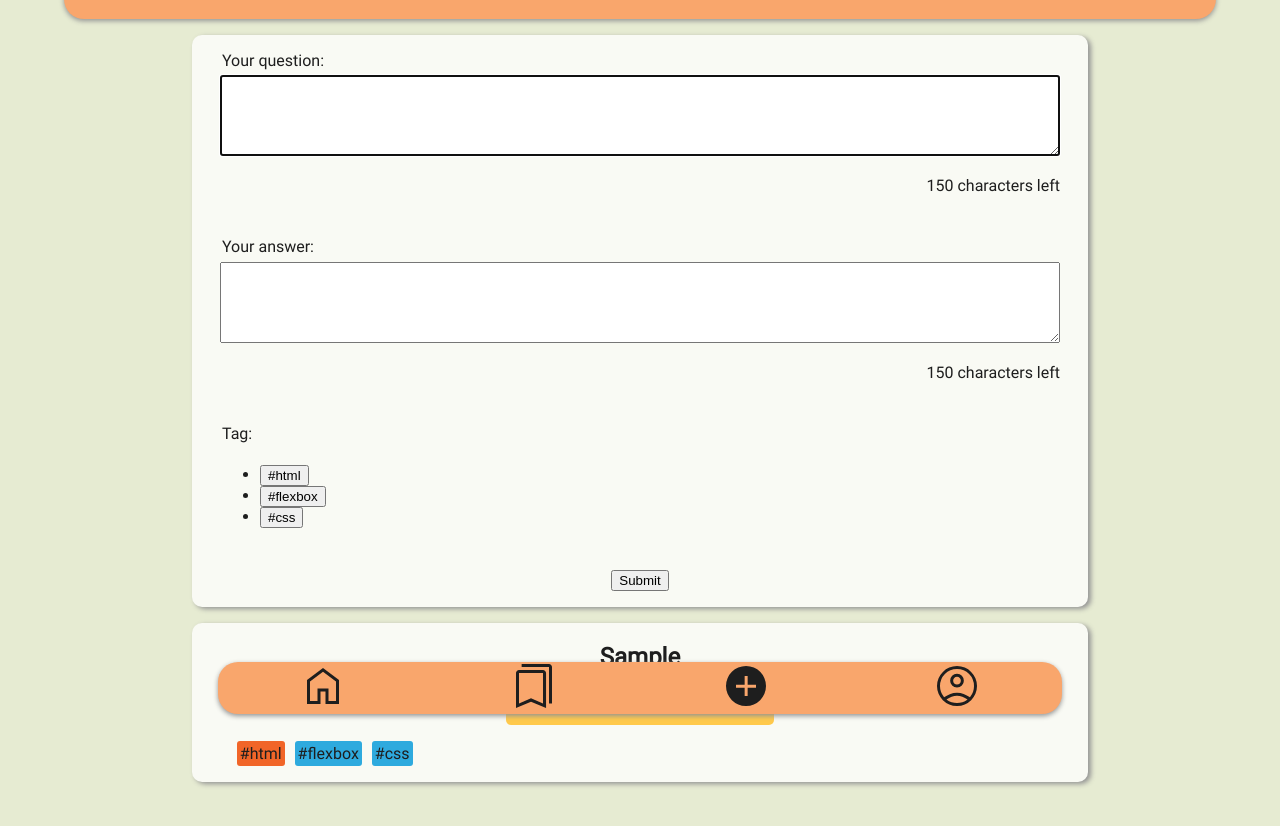
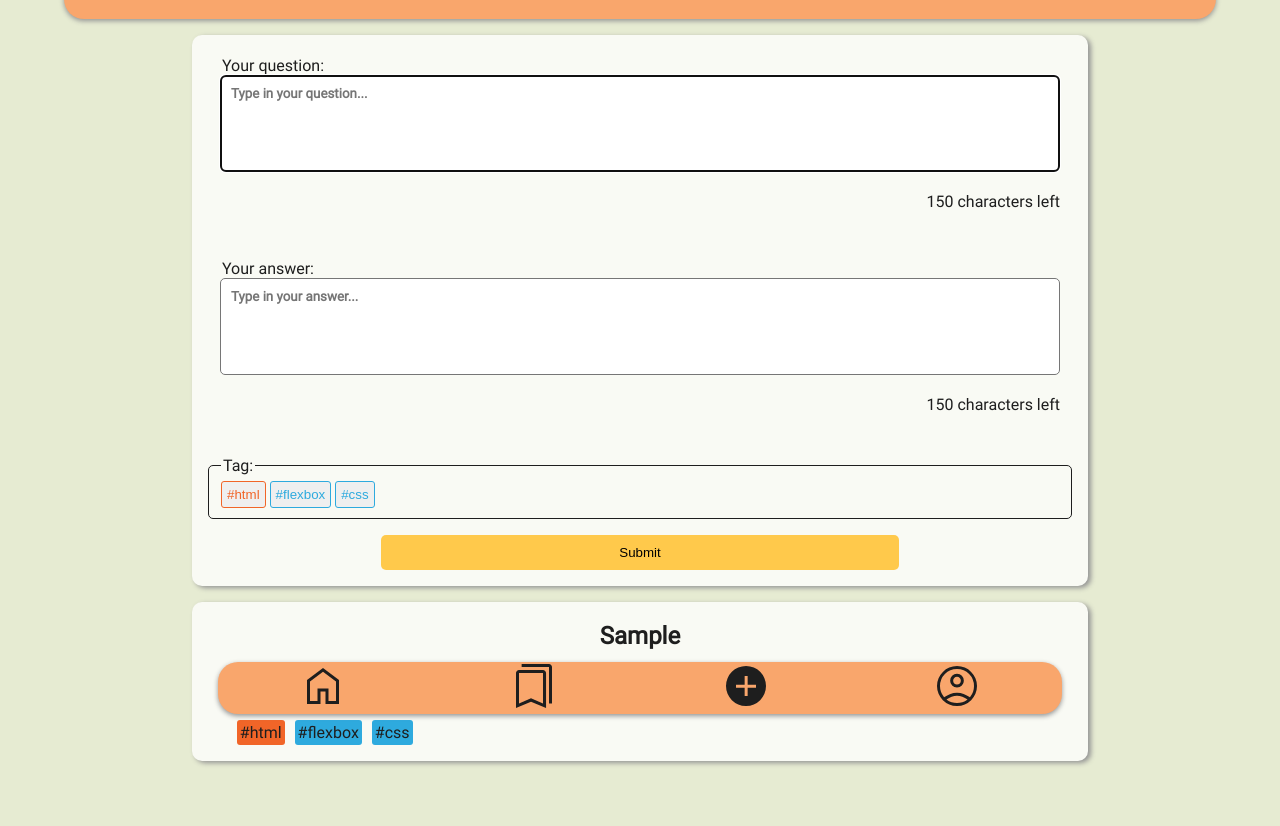
Before and after one commit to Long-HaHoang/recap-project-1, a plain HTML site: page html/form.html in a window 1280 px wide. Both pictures are taken after typing "Sample", "Sample" into the empty fields and a click on the button "Submit". Shown: the part 70-896 px from the top of the page. Drawn offline with Linux system fonts and the light colour scheme.

Commit message:
feat: tag button + style

```diff
--- a/css/form.css
+++ b/css/form.css
@@ -23,9 +23,87 @@ fieldset {
 }
 
 fieldset textarea {
+  padding: 10px;
   width: 100%;
+  resize: none;
+  border-radius: 5px;
 }
 
 fieldset p {
   text-align: right;
 }
+
+fieldset button {
+  border: solid;
+  border-width: thin;
+  cursor: pointer;
+  border-radius: 3px;
+  padding: 5px;
+  color: var(--plt1);
+}
+
+.cardForm__tags {
+  border: solid;
+  border-width: thin;
+  border-radius: 5px;
+  display: flex;
+  gap: 10px;
+}
+
+.cardForm__tagHTML {
+  color: var(--html);
+}
+
+.cardForm__tagCSS {
+  color: var(--css);
+}
+
+/* The switch - the box around the slider */
+.switch {
+  position: relative;
+  display: inline-block;
+  width: 60px;
+  height: 34px;
+}
+
+/* Hide default HTML checkbox */
+.switch input {
+  opacity: 0;
+  width: 0;
+  height: 0;
+}
+
+/* The slider */
+.slider {
+  position: absolute;
+  cursor: pointer;
+  display: flex;
+  top: 0;
+  left: 0;
+  right: 0;
+  bottom: 0;
+  color: var(--html);
+  border: solid var(--html);
+  border-width: thin;
+  border-radius: 3px;
+  -webkit-transition: 0.4s;
+  transition: 0.4s;
+  justify-content: center;
+  align-items: center;
+}
+
+.slider:before {
+  position: absolute;
+  justify-content: center;
+  content: "#html";
+}
+
+input:checked + .slider {
+  background-color: var(--html);
+  color: var(--plt1);
+}
+
+input:focus + .slider {
+  border: solid var(--plt6);
+  border-width: thin;
+}
--- a/css/global.css
+++ b/css/global.css
@@ -1,5 +1,10 @@
 * {
   box-sizing: border-box;
+}
+
+*::placeholder {
+  font-weight: bold;
+  font-family: "Roboto";
 }
 
 :root {
--- a/html/form.html
+++ b/html/form.html
@@ -16,6 +16,7 @@
     <main class="mainContent" data-js="mainContent">
       <form class="cardForm" data-js="form">
         <fieldset>
+          <label for="question">
             <legend>Your question:</legend>
             <textarea
               name="question"
@@ -25,11 +26,14 @@
               data-js="question"
               minlength="4"
               maxlength="150"
+              placeholder="Type in your question..."
               required
             ></textarea>
-          <p data-js="questArea"></p>
+            <p data-js="questArea"></p
+          ></label>
         </fieldset>
         <fieldset>
+          <label for="answer">
             <legend>Your answer:</legend>
             <textarea
               name="answer"
@@ -39,19 +43,44 @@
               data-js="answer"
               minlength="4"
               maxlength="150"
+              placeholder="Type in your answer..."
               required
             ></textarea>
-          <p data-js="answerArea"></p>
+            <p data-js="answerArea"></p
+          ></label>
         </fieldset>
         <fieldset class="cardForm__tags">
           <legend>Tag:</legend>
-          <ul>
-            <li><button type="button">#html</button></li>
-            <li><button type="button">#flexbox</button></li>
-            <li><button type="button">#css</button></li>
-          </ul>
+          <div>
+            <button
+              type="button"
+              class="cardForm__tagHTML cardForm__button"
+              data-js="cardForm__tagButton"
+              data-state="deactivated"
+            >
+              #html
+            </button>
+            <button
+              type="button"
+              class="cardForm__tagCSS cardForm__button"
+              data-js="cardForm__tagButton"
+              data-state="deactivated"
+            >
+              #flexbox
+            </button>
+            <button
+              type="button"
+              class="cardForm__tagCSS cardForm__button"
+              data-js="cardForm__tagButton"
+              data-state="deactivated"
+            >
+              #css
+            </button>
+          </div>
         </fieldset>
-        <button type="submit">Submit</button>
+        <button class="cardForm__submit qcard__button--answer" type="submit">
+          Submit
+        </button>
       </form>
     </main>
     <footer>
--- a/js/form.js
+++ b/js/form.js
@@ -6,6 +6,9 @@ const questArea = document.querySelector('[data-js="questArea"]');
 const answerInput = document.querySelector('[data-js="answer"]');
 const answerArea = document.querySelector('[data-js="answerArea"]');
 const mainConent = document.querySelector('[data-js="mainContent"]');
+const tagButton = document.querySelectorAll('[data-js="cardForm__tagButton"]');
+
+let stateIndex = false;
 
 questArea.textContent = questInput.maxLength + " characters left";
 answerArea.textContent = questInput.maxLength + " characters left";
@@ -23,10 +26,7 @@ answerInput.addEventListener("input", () => {
 form.addEventListener("submit", (event) => {
   event.preventDefault();
   addCard(questInput.value, answerInput.value);
-  form.reset();
-  questArea.textContent = questInput.maxLength + " characters left";
-  answerArea.textContent = answerInput.maxLength + " characters left";
-  questInput.focus();
+  clearForm();
 });
 
 function addCard(question, answer) {
@@ -98,3 +98,54 @@ function addCard(question, answer) {
 
   newList.append(newListItem1, newListItem2, newListItem3);
 }
+
+function clearForm() {
+  form.reset();
+  questArea.textContent = questInput.maxLength + " characters left";
+  answerArea.textContent = answerInput.maxLength + " characters left";
+  questInput.focus();
+  clearButton();
+}
+
+function clearButton() {
+  tagButton.forEach((event) => {
+    event.style.removeProperty("color");
+    event.style.removeProperty("background-color");
+  });
+}
+// TODO: only works with one button
+// function setButton(event) {
+//   if (stateIndex === false) {
+//     switch (event.classList[0]) {
+//       case "cardForm__tagHTML":
+//         event.style.setProperty("background-color", "var(--html)");
+//         event.style.setProperty("color", "var(--plt1)");
+//         stateIndex = true;
+//         break;
+//       case "cardForm__tagCSS":
+//         event.style.setProperty("background-color", "var(--css)");
+//         event.style.setProperty("color", "var(--plt1)");
+//         stateIndex = true;
+//         break;
+//     }
+//   } else {
+//     switch (event.classList[0]) {
+//       case "cardForm__tagHTML":
+//         event.style.removeProperty("background-color");
+//         event.style.removeProperty("color");
+//         stateIndex = false;
+//         break;
+//       case "cardForm__tagCSS":
+//         event.style.removeProperty("background-color");
+//         event.style.removeProperty("color");
+//         stateIndex = false;
+//         break;
+//     }
+//   }
+// }
+
+tagButton.forEach((event) => {
+  event.addEventListener("click", () => {});
+});
+
+console.log(tagButton[2].dataset.state);
```
Also changed, not shown: index.html (+1 -0 lines), favicon.ico (added). Lines whose indentation alone changed are shown as unchanged.
